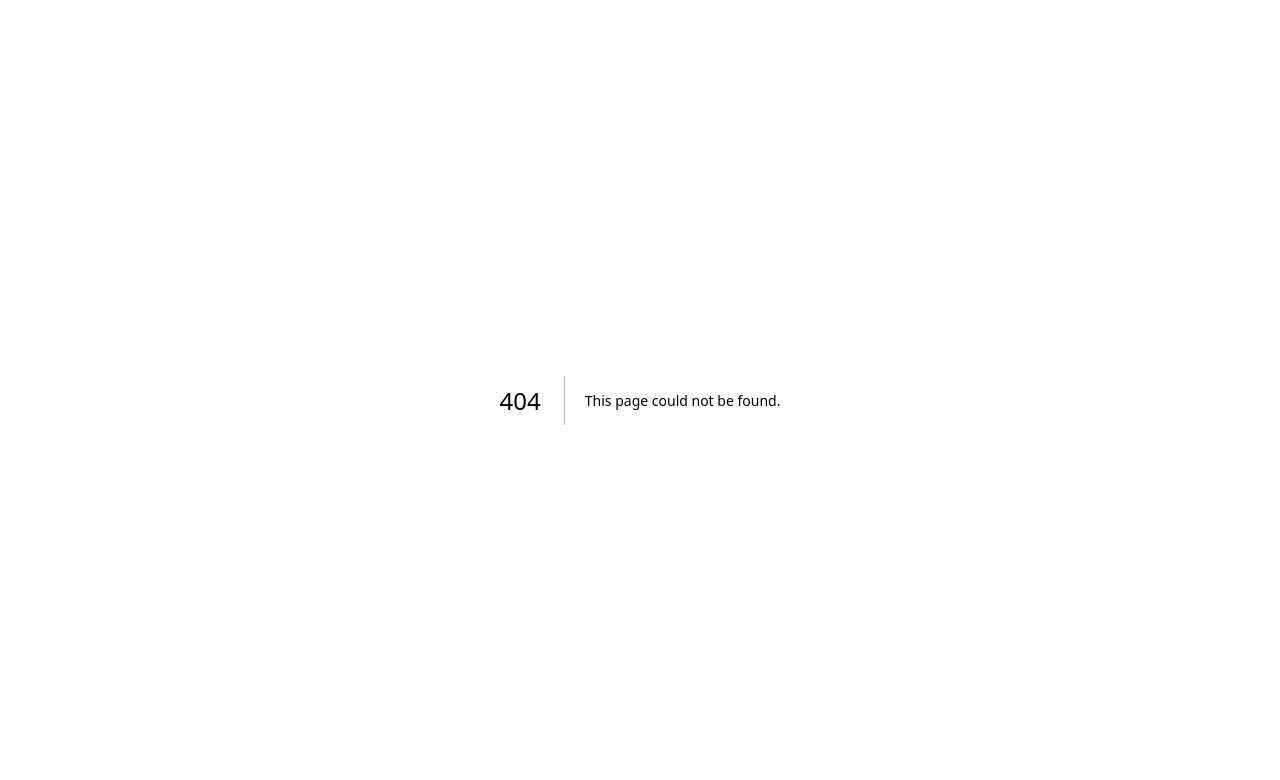
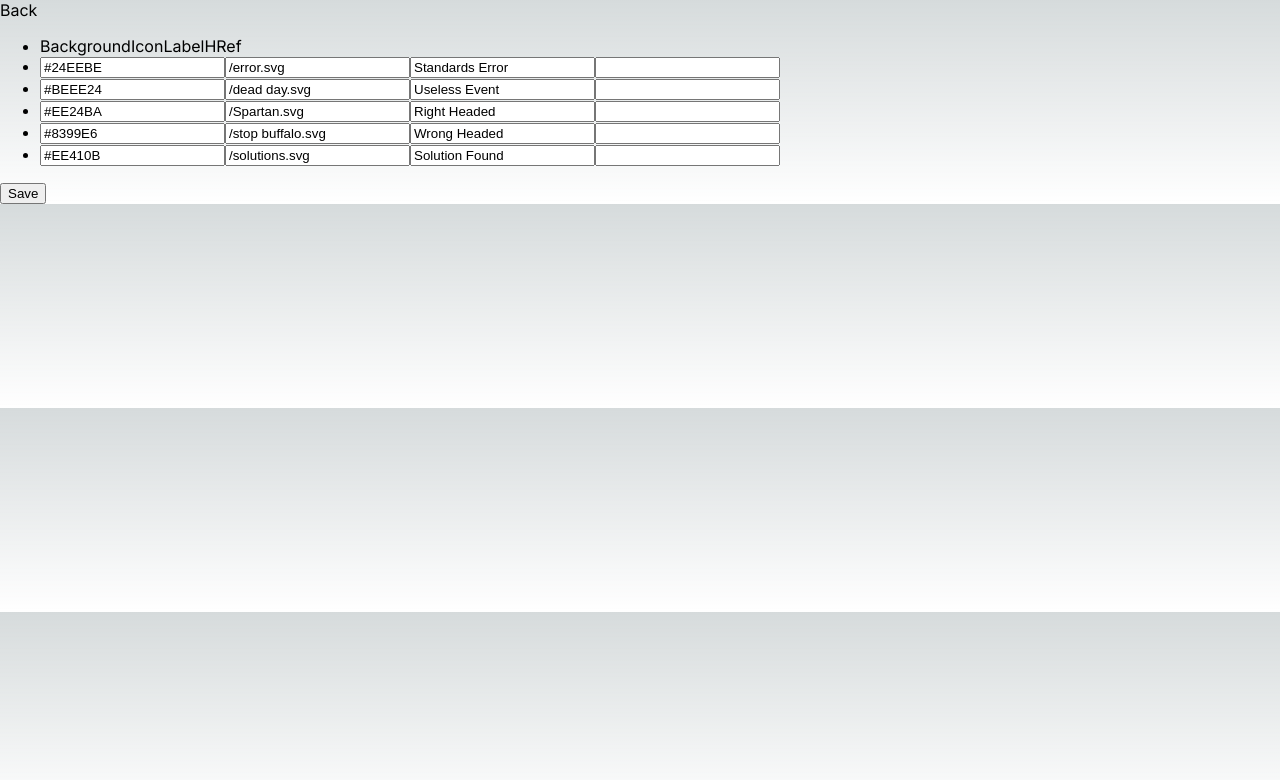
Before and after one commit to dysbulic/serial-pairs, a Next.js app in the folder ui/: page /timeedit in a window 1280 px wide. Before the commit this address had no page. Shown: the top 780 px of the page. Built offline with nearby package versions, Linux system fonts and the light colour scheme.

Commit message:
added form to modify events

```diff
--- /dev/null
+++ b/ui/src/app/timeedit/page.tsx
@@ -0,0 +1,63 @@
+"use client"
+
+import { ConfigContext } from "@/contexts/ConfigurationContext";
+import Link from "next/link";
+import { FormEvent, useContext, useState } from "react";
+
+const EventEdit = ({event, idx}) => {
+  const [bg, setBg] = useState(event.bg)
+  const [icon, setIcon] = useState(event.icon)
+  const [label, setLabel] = useState(event.label)
+  const [href, setHref] = useState(event.href)
+
+return(
+  <li key={idx}>
+  <input value={bg} id="bg" onChange={({target: {value}})=>setBg(value)}/>
+  <input value={icon} id="icon" onChange={({target: {value}})=>setIcon(value)}/>
+  <input value={label} id="label" onChange={({target: {value}})=>setLabel(value)}/>
+  <input value={href} id="href" onChange={({target: {value}})=>setHref(value)}/>
+</li>
+)
+}
+export default function TimeEdit() {
+  const { eventButtons, modeButtons, setEventButtons, setModeButtons } =
+    useContext(ConfigContext);
+
+  const submitEvents=(evt: FormEvent) => {
+    evt.preventDefault()
+    const chunksize = 4
+
+    const elements = Array.from((evt.target as HTMLFormElement).elements)
+    const out = []
+    for (let i = 0; i < elements.length; i += chunksize) {
+      const chunk = elements.slice(i, i + chunksize);
+      if (chunk.length === chunksize){
+        out.push({
+          bg: (chunk[0] as HTMLInputElement).value,
+          icon: (chunk[1] as HTMLInputElement).value,
+          label: (chunk[2] as HTMLInputElement).value,
+          href: (chunk[3] as HTMLInputElement).value,
+        })
+      }
+    }
+    setEventButtons(out)
+  }
+  return (
+    <form onSubmit={submitEvents}>
+      <Link href='/'>Back</Link>
+      <ul>
+        <li>
+          <span>Background</span>
+          <span>Icon</span>
+          <span>Label</span>
+          <span>HRef</span>
+        </li>
+
+        {eventButtons.map((event, idx)=>(
+          <EventEdit key={idx} {...{ event, idx }}/>
+        ))}
+      </ul>
+      <button>Save</button>
+    </form>
+  )
+}
--- a/ui/src/components/FoldingMenu/index.module.css
+++ b/ui/src/components/FoldingMenu/index.module.css
@@ -36,6 +36,7 @@
   }
 
   & label ~ input:checked ~ ul li {
+    opacity: 1;
     &:nth-of-type(1) {
       left: calc(1.5 * var(--item-width))
     }
--- a/ui/src/contexts/ConfigurationContext.tsx
+++ b/ui/src/contexts/ConfigurationContext.tsx
@@ -20,6 +20,7 @@ export const defaultButtons = {
   ],
   action: [
     { bg: '#FFA8A8', icon: '/download.svg', label: 'View Config', href: '/config' },
+    { bg: '#FFA8A8', icon: '📅', label: 'Edit Events', href: '/timeedit'},
     { bg: '#FFA8A8', icon: '📈', label: 'Statistics', href: '/stats' },
   ],
 }
```
